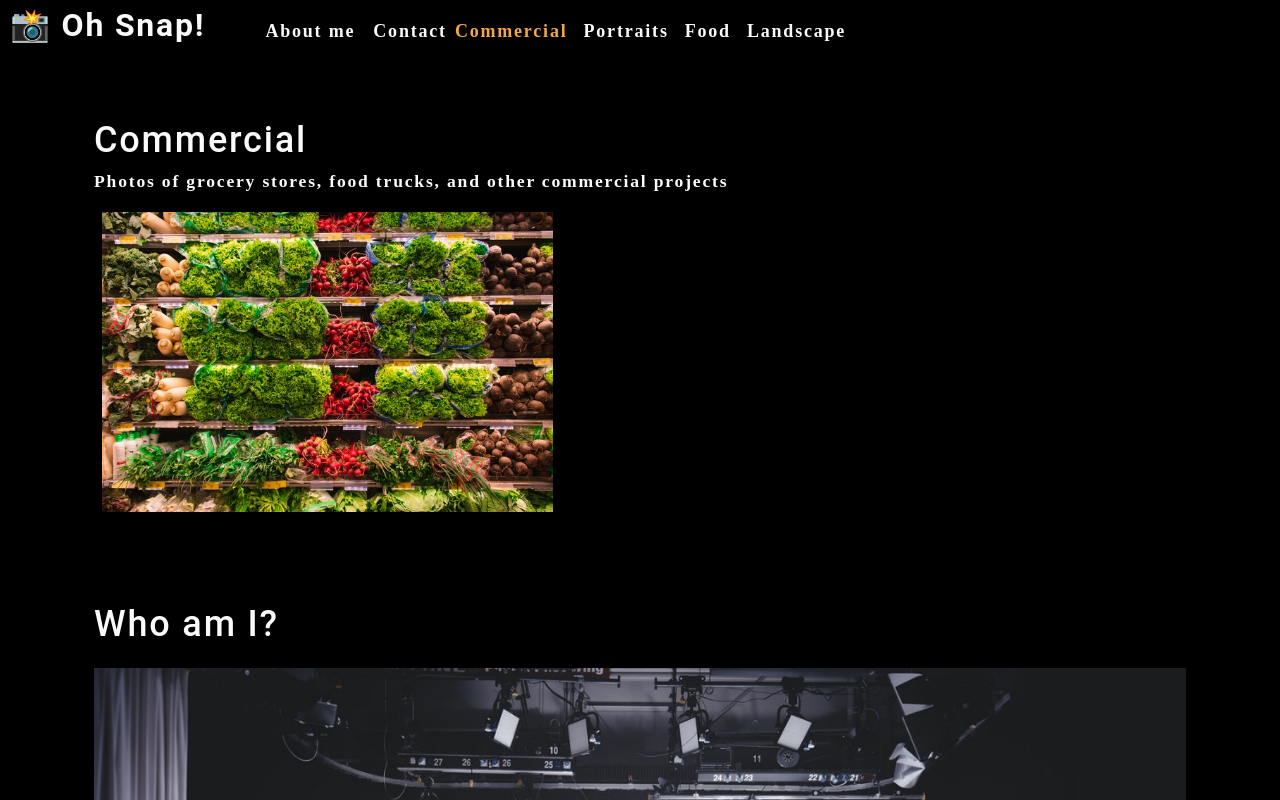
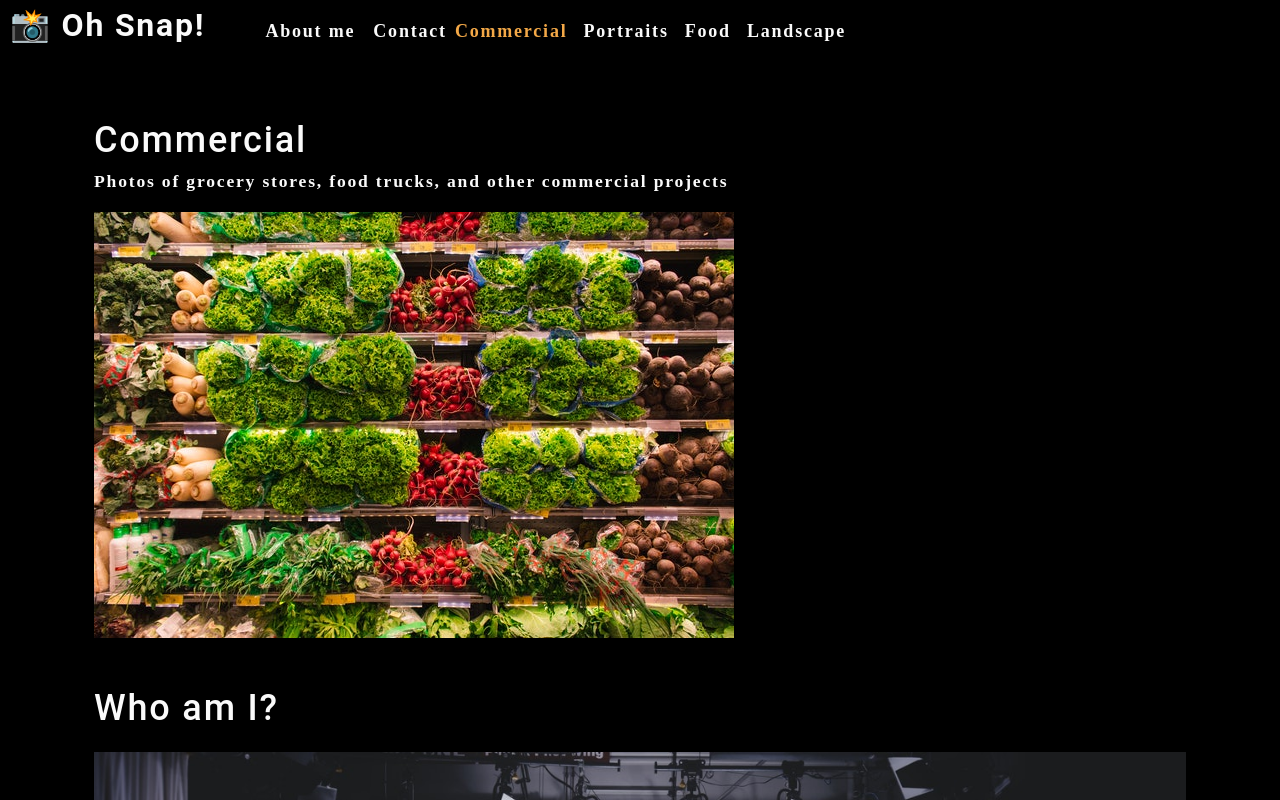
Before and after one commit to a-taghva/photo-port, a React (Create React App) app: page / in a window 1280 px wide. Shown: the top 800 px of the page. Built offline with nearby package versions, Linux system fonts and the light colour scheme.

Commit message:
photolist component

```diff
--- a/src/App.js
+++ b/src/App.js
@@ -24,7 +24,9 @@
         currentCategory={currentCategory}
       ></Nav>
       <main>
-        <Gallery></Gallery>
+        <Gallery
+          currentCategory={currentCategory}
+        ></Gallery>
         <About></About>
       </main>
     </div>
--- a/src/components/Gallery/index.js
+++ b/src/components/Gallery/index.js
@@ -1,24 +1,15 @@
 import React from 'react';
 import { capitalizeFirstLetter } from '../../utils/helpers';
-import photo from "../../assets/small/commercial/0.jpg";
+import PhotoList from '../PhotoList';
 
-function Gallery(props) {
-  const currentCategory = {
-    name: "commercial",
-    description: "Photos of grocery stores, food trucks, and other commercial projects"
-  };
+function Gallery({ currentCategory }) {
+  const { name, description } = currentCategory;
 
   return(
     <section>
-      <h1>{ capitalizeFirstLetter(currentCategory.name) }</h1>
-      <p>{ currentCategory.description }</p>
-      <div className="flex-row">
-        <img
-          src={photo}
-          alt="Commercial Example"
-          className="img-thumbnail mx-1"
-        />
-      </div>
+      <h1 data-testid="h1tag">{ capitalizeFirstLetter(name) }</h1>
+      <p>{description}</p>
+      <PhotoList />
     </section>
   )
 }
--- /dev/null
+++ b/src/components/PhotoList/index.js
@@ -0,0 +1,15 @@
+import React from 'react';
+import photo from '../../assets/small/commercial/0.jpg';
+
+function PhotoList() {
+  return(
+    <div>
+      <img
+        src={photo}
+        alt="Commercial Example"
+      />
+    </div>
+  )
+}
+
+export default PhotoList;
```
